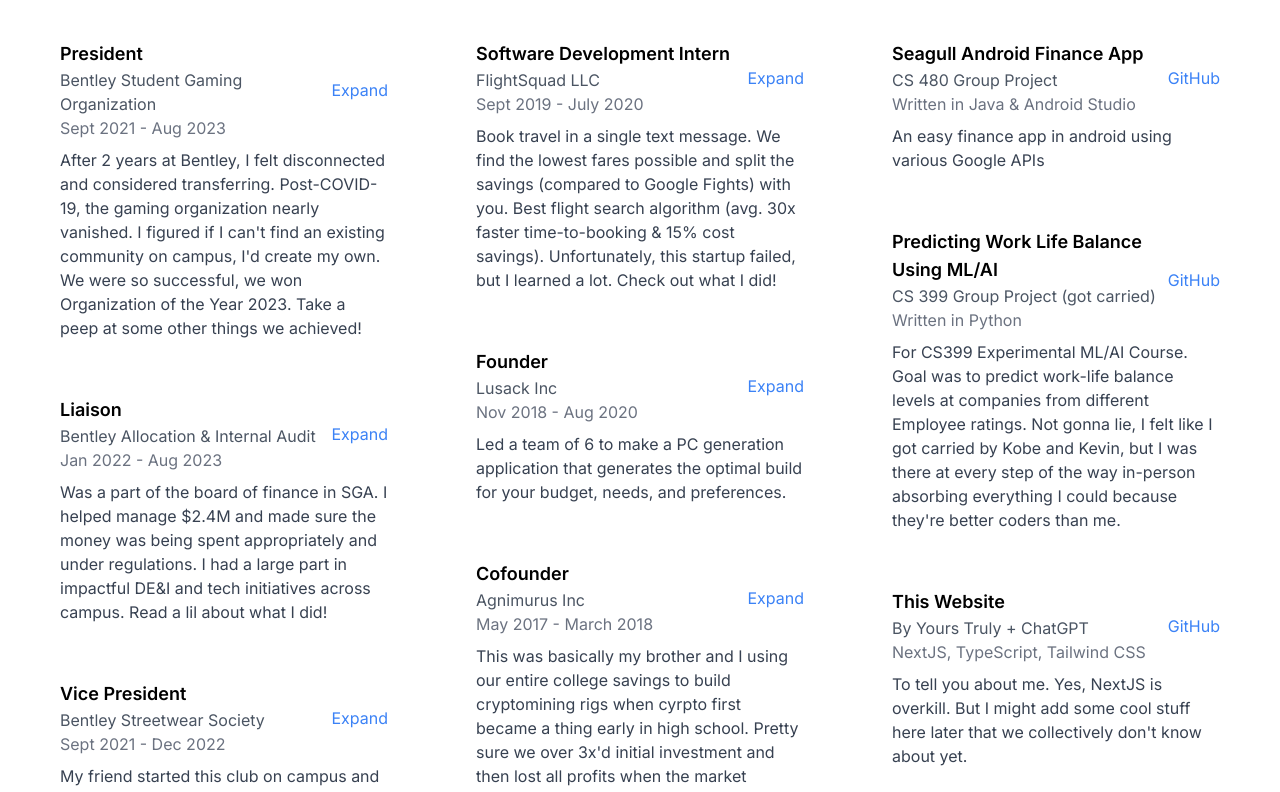
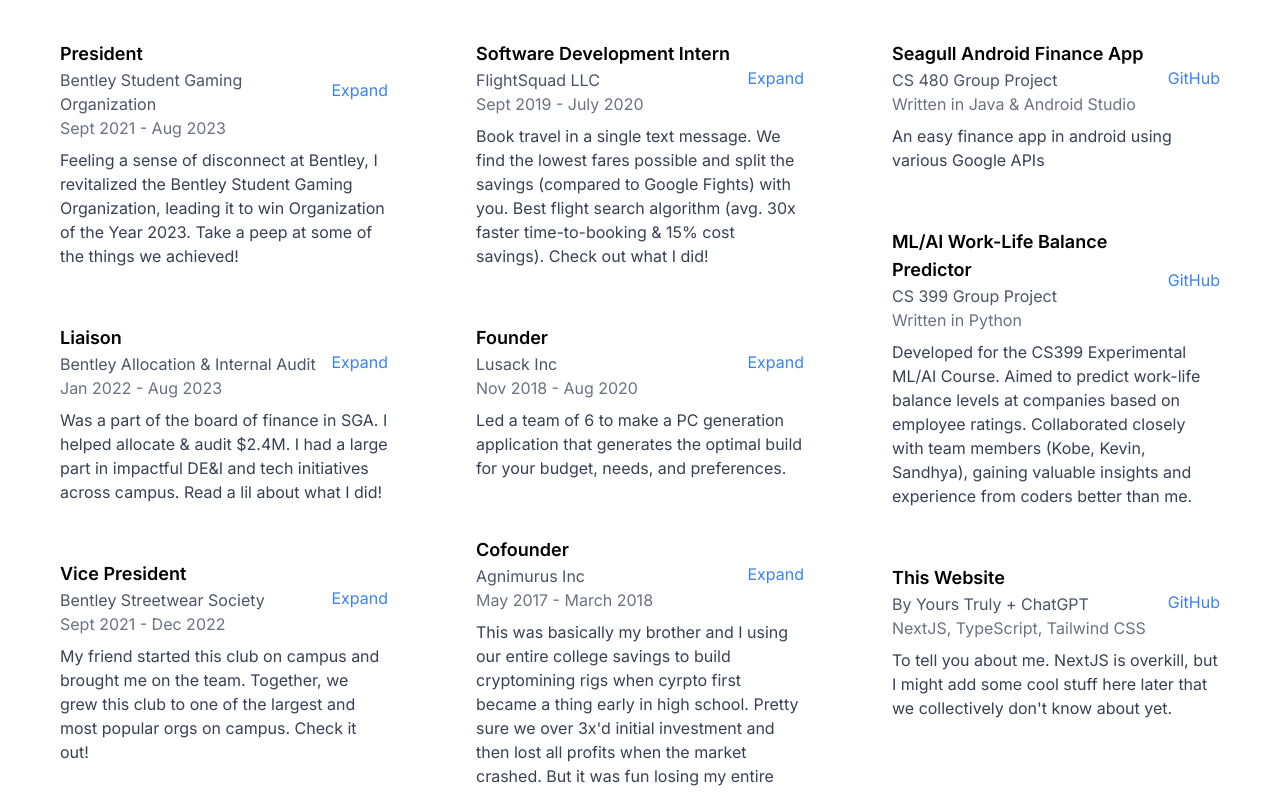
Before and after one commit to Ajit-Mehrotra/ajit-website, a Next.js app: page / in a window 1280 px wide. Shown: the part 1400-2192 px from the top of the page. Built offline with nearby package versions, Linux system fonts and the light colour scheme.

Commit message:
shorten descriptions and fix small typos

```diff
--- a/src/app/CultureValues.tsx
+++ b/src/app/CultureValues.tsx
@@ -7,13 +7,13 @@
 const valuesData = [
     {
         title: "Care & Compassion",
-        description: "There's nobody I'd rather work for or work with.  ",
+        description: "A caring person, understanding person, is a good leader and co-worker. There's nobody I'd rather work for or work with.  ",
         imageUrl: "/number-1.png",
         key: 1,
     },
     {
         title: "Trusting Team",
-        description: "We succeed together, fail, and learn together. You teach me, I teach you. You grow, I grow. We are groot moment fr.",
+        description: "We succeed together, fail, and learn together. You teach me, I teach you. You grow, I grow.",
         imageUrl: "/number-2.png",
         key: 2,
     },
@@ -26,7 +26,7 @@
     },
     {
         title: "Positivity",
-        description: "I mess up so often that my body forced me to be positive as a survival mechanism. I like people around me being positive as well.Positivity makes everyone happy and less stressed in stressful situations.",
+        description: "Positivity makes everyone happy and less stressed in stressful situations. I've become a pretty positive person in recent years, and I'm super proud of my transformation",
         imageUrl: "/number-4.png",
         key: 4,
     },
--- a/src/app/Experience.tsx
+++ b/src/app/Experience.tsx
@@ -9,8 +9,13 @@
         role: "President",
         company: "Bentley Student Gaming Organization",
         timeframe: "Sept 2021 - Aug 2023",
-        briefDescription: "After 2 years at Bentley, I felt disconnected and considered transferring. Post-COVID-19, the gaming organization nearly vanished. I figured if I can't find an existing community on campus, I'd create my own. We were so successful, we won Organization of the Year 2023. Take a peep at some other things we achieved! ",
-        fullDescription: ['• Won Organization of the Year 2023', `• Reformulated organizations vision and strategies, recruited leadership team of 30+ student leaders, and spearheaded club growth', 'by over 400% from 90 students to over 450 students`, `• Worked with Bentley Athletics to develop Bentley’s first athletics-backed Bentley Esports program by Fall 2023`, `• Worked with celebrities, alumni, local business owners, and sponsors to better foster a sense of community and belonging`, `• Created an inclusive community culture through a series of diversity initiatives to combat industry’s culture of toxicity`],
+        briefDescription: "Feeling a sense of disconnect at Bentley, I revitalized the Bentley Student Gaming Organization, leading it to win Organization of the Year 2023. Take a peep at some of the things we achieved! ",
+        fullDescription: [
+            '• Won Organization of the Year 2023',
+            `• Reformulated organizations vision and strategies, recruited leadership team of 30+ student leaders, and spearheaded club growth', 'by over 400% from 90 students to over 450 students`,
+            `• Worked with Bentley Athletics to develop Bentley’s first athletics-backed Bentley Esports program by Fall 2023`,
+            `• Worked with celebrities, alumni, local business owners, and sponsors to better foster a sense of community and belonging`,
+            `• Created an inclusive community culture through a series of diversity initiatives to combat industry’s culture of toxicity`],
         imageUrl: "/team.jpg",
         experienceType: "leadership"
     },
@@ -18,7 +23,7 @@
         role: "Liaison",
         company: "Bentley Allocation & Internal Audit",
         timeframe: "Jan 2022 - Aug 2023",
-        briefDescription: `Was a part of the board of finance in SGA. I helped manage $2.4M and made sure the money was being spent appropriately and under regulations. I had a large part in impactful DE&I and tech initiatives across campus. Read a lil about what I did!`,
+        briefDescription: `Was a part of the board of finance in SGA. I helped allocate & audit $2.4M. I had a large part in impactful DE&I and tech initiatives across campus. Read a lil about what I did!`,
         fullDescription: [`• Spearheaded and coordinated logistics for $500,000+ tech lounge project that directly involves Bentley University Presidential`, `Cabinet, Athletics, IT, Academics, Admissions, Police, SGA, and other key stakeholders such in senior administration`, `• Audited, communicated, and approved $1.6 million in organization funds, and managed rollover funds worth additional $800,000`, `• Led, proposed, and implemented innovative projects such as Adobe CC & Canva Pro for all students to improve student life`],
         imageUrl: "/AIA.jpg",
         experienceType: "leadership"
@@ -39,7 +44,7 @@
         role: "Software Development Intern",
         company: "FlightSquad LLC",
         timeframe: "Sept 2019 - July 2020",
-        briefDescription: `Book travel in a single text message. We find the lowest fares possible and split the savings (compared to Google Fights) with you. Best flight search algorithm (avg. 30x faster time-to-booking & 15% cost savings). Unfortunately, this startup failed, but I learned a lot. Check out what I did!`,
+        briefDescription: `Book travel in a single text message. We find the lowest fares possible and split the savings (compared to Google Fights) with you. Best flight search algorithm (avg. 30x faster time-to-booking & 15% cost savings). Check out what I did!`,
         fullDescription: [`• Developed flight ticket aggregation and web scraping API that led to a $30,000 increase in revenue in a high-growth startup`, `• Tested, reviewed, and edited CTO’s code and organized company repositories, resulting in higher quality code and more efficient`, `programming workflows`, `• Containerized 4 microservices and helped deploy to AWS connected via SQS, increasing uptime reliability from 97% to 99.99%`],
         imageUrl: "/flightsquad.jpeg",
         experienceType: "professional"
@@ -75,10 +80,10 @@
         githubUrl: "https://github.com/Ajit-Mehrotra/Seagull-Personal-Finance-Android-App",
     },
     {
-        role: "Predicting Work Life Balance Using ML/AI",
-        company: "CS 399 Group Project (got carried)",
+        role: "ML/AI Work-Life Balance Predictor",
+        company: "CS 399 Group Project",
         timeframe: "Written in Python",
-        briefDescription: "For CS399 Experimental ML/AI Course. Goal was to predict work-life balance levels at companies from different Employee ratings. Not gonna lie, I felt like I got carried by Kobe and Kevin, but I was there at every step of the way in-person absorbing everything I could because they're better coders than me.",
+        briefDescription: "Developed for the CS399 Experimental ML/AI Course. Aimed to predict work-life balance levels at companies based on employee ratings. Collaborated closely with team members (Kobe, Kevin, Sandhya), gaining valuable insights and experience from coders better than me.",
         fullDescription: [`Used NLP in data preprocessing (aside from the regular stuff). Used the following models: Decision Tree, Gaussian Naive Bayes, K-Nearest Neighbors, Logistic Regression, Random Forest Classifier`],
         imageUrl: "/team.jpg",
         experienceType: "project",
@@ -89,7 +94,7 @@
         role: "This Website",
         company: "By Yours Truly + ChatGPT",
         timeframe: "NextJS, TypeScript, Tailwind CSS",
-        briefDescription: "To tell you about me. Yes, NextJS is overkill. But I might add some cool stuff here later that we collectively don't know about yet.",
+        briefDescription: "To tell you about me. NextJS is overkill, but I might add some cool stuff here later that we collectively don't know about yet.",
         fullDescription: ["Built with NextJS (React), TypeScript, TailwindCSS, and deployed on Vercel. Made with love and by forcing ChatGPT to do labor I was too lazy to do."],
         imageUrl: "/team.jpg",
         experienceType: "project",
--- a/src/app/Hobbies.tsx
+++ b/src/app/Hobbies.tsx
@@ -47,7 +47,7 @@
     return (
         <div className=" bg-yellow-300 py-[4rem] w-full  " id='hobbies'>
             <h1 className=" text-center font-bold mb-6 text-5xl md:text-6xl lg:text-7xl ">My Hobbies</h1>
-            <p className="mt-4 text-center ">The best way to waste time. I&apos;m also learning crocheting. Check out my hobbies below! </p>
+            <p className="mt-4 text-center ">How I use my time when not working. Check out my hobbies below! I&apos;m also learning crocheting.  </p>
             <div className="flex-col space-y-20">
                 {hobbies.map((hobby, index) => (
                     <div key={index} className="px-[2rem] md:px-[6rem] lg:px-[10rem]">
--- a/src/app/Takeaways.tsx
+++ b/src/app/Takeaways.tsx
@@ -23,19 +23,19 @@
     {
         title: "RESPECT",
         subtitle: "IS EARNED THROUGH ACTIONS",
-        description: "While respect is a universal courtesy, in leadership, it takes on a deeper significance. True respect is demonstrated and earned through actions, not just words. For me, fostering trust, happiness, and inclusivity is paramount. These values often manifest during the initial interactions, like interviews, setting the tone for future engagements. During my tenure as president of BSGO, I adopted a unique interviewing approach, distinct from other campus organizations. I believed that while skills could be taught, the right attitude and fit were crucial. My casual interview style served dual purposes: it allowed candidates to be genuine, and it often revealed their authentic selves. By delving into their hobbies, work preferences, visions, and leadership ideals, I could gauge their compatibility with our team's ethos. After hours-long interactions with over 60 candidates, I succeeded in building a cohesive team of 30+ members, each of whom I'm proud to call a friend. This approach ensured that every team member felt valued, understood, and truly respected, even before day one. I strongly believe these effort were the reason everybody held deep respect for me and each other. For those interested, on our team of 30 people, here's the 5 qualities/skills my team valued the most (from candidate interviews): charisma, communication, passionate/ambitious, critical thinking, and authenticity. ",
+        description: "In leadership, genuine respect is earned through deliberate, consistent actions. Embracing a collective vision and prioritizing trust, happiness, and inclusivity from the start set the tone for our team's success. Initial interactions, like authentic interviews, emphasized our value-driven approach, ensuring every member felt valued and respected from day one. Through this, I built a cohesive 30+ member team, each of whom I'm proud to call a friend. In the BSGO team, the top 5 most common qualities people thought a leader should have were: charisma, communication skills, passion, critical thinking skills, and authenticity.",
         imageUrl: "/team.jpg",
     },
     {
         title: "MISTAKES",
         subtitle: "CREATE OPPORTUNITIES",
-        description: " Honestly, I've made so many mistakes that I've started to celebrate every small thing I get right. Failure has made me a more positive person. Oddly enough, my constant failures became an opportunity for me to become a more positive person (even if it was unconsious). In any journey, mistakes are inevitable. Rather than viewing them as setbacks, I've come to understand that each error paves the way for new opportunities. Mistakes challenge our perspectives, push us out of our comfort zones, and catalyze growth. Whether I make the mistake or someone on my team does, they provide invaluable lessons that refine our strategies and enhance our resilience. By embracing mistakes, we not only learn to adapt and innovate but also cultivate an environment where taking calculated risks is encouraged. It's not about avoiding mistakes, but leveraging them as stepping stones to greater achievements.  ",
+        description: " I've made so many mistakes that I've started to celebrate every small thing I get right. Oddly enough, constant roadblocks became an opportunity for me to become a more positive person and celebrate small victories. In any journey, mistakes and roadblocks are inevitable. Rather than viewing them as setbacks, I've come to understand that each error provides invaluable lessons that refine our strategies and enhance our resilience. By embracing mistakes, we not only learn to adapt and innovate but also cultivate an environment where taking calculated risks is encouraged and all wins are celebrated and credited.  ",
         imageUrl: "/out-in-the-sun.jpeg",
     },
     {
         title: "THE \"RIGHT\" ANSWER",
         subtitle: "IS NOT ALWAYS THE BEST ANSWER",
-        description: `At Lusack, my startup journey taught me that the optimal technical decision might not always align with the team's best interests. While I advocated for a programming language based on its apparent advantages, it inadvertently alienated a key team member. This oversight not only affected our morale but also our project's timeline. The experience underscored the importance of weighing decisions against their broader implications, especially on team cohesion and morale. It's essential to harmonize technical excellence with team dynamics, valuing the latter as a pivotal factor in long-term success. Even if we make the "wrong" choice, what's the worst that could happen? We learn from our mistakes and move forward. If anything, making mistakes has only ever made us stronger.`,
+        description: `At Lusack, my startup journey taught me that the optimal technical decision might not always align with the team's best interests. The experience underscored the importance of weighing decisions against their broader implications, especially on team cohesion and morale, not just the technical implications. It's essential to harmonize technical excellence with team dynamics, valuing the latter as a pivotal factor in long-term success.`,
         imageUrl: "/everyone.jpg",
     },
 
```
Also changed, not shown: src/app/components/Navbar.tsx (+5 -5 lines).
